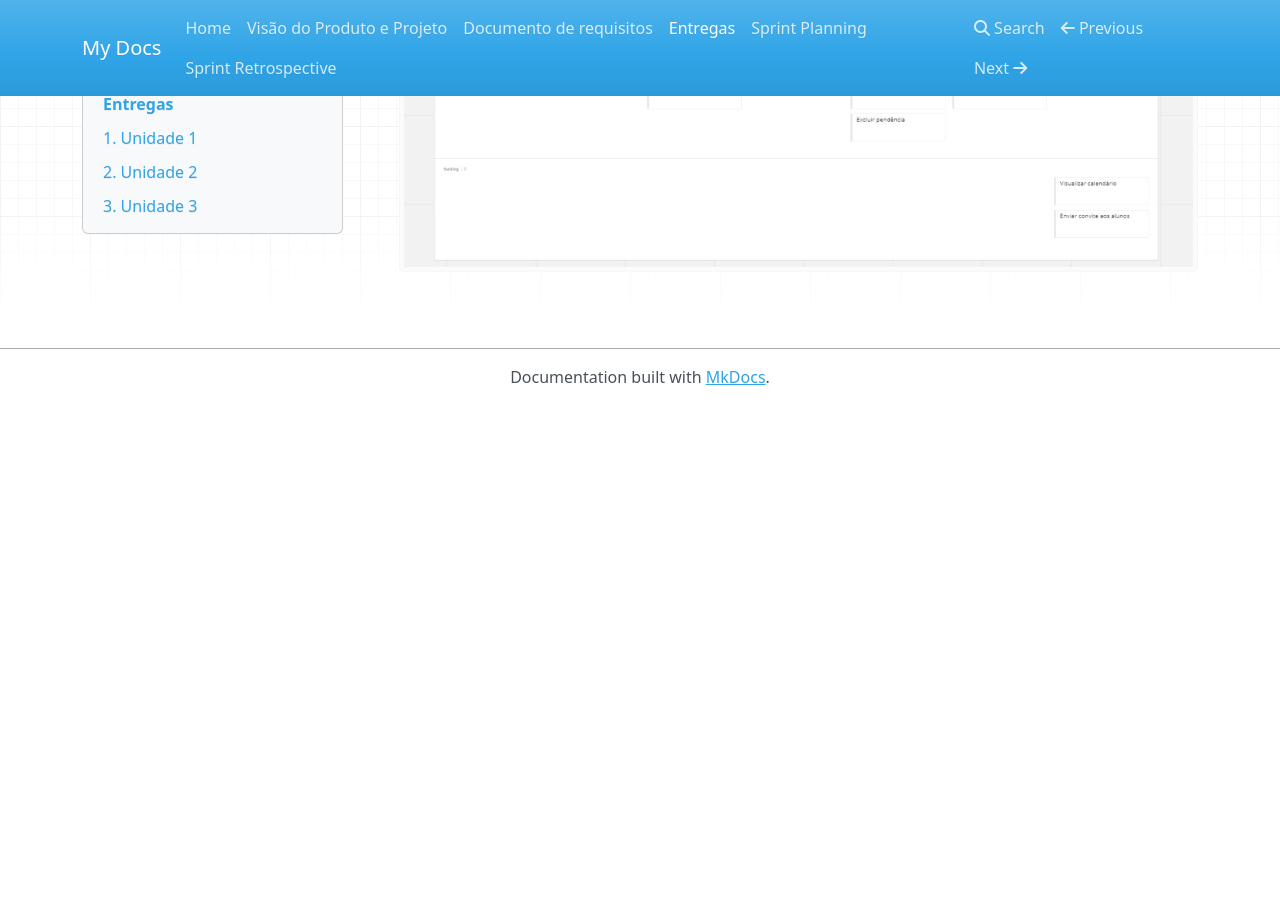
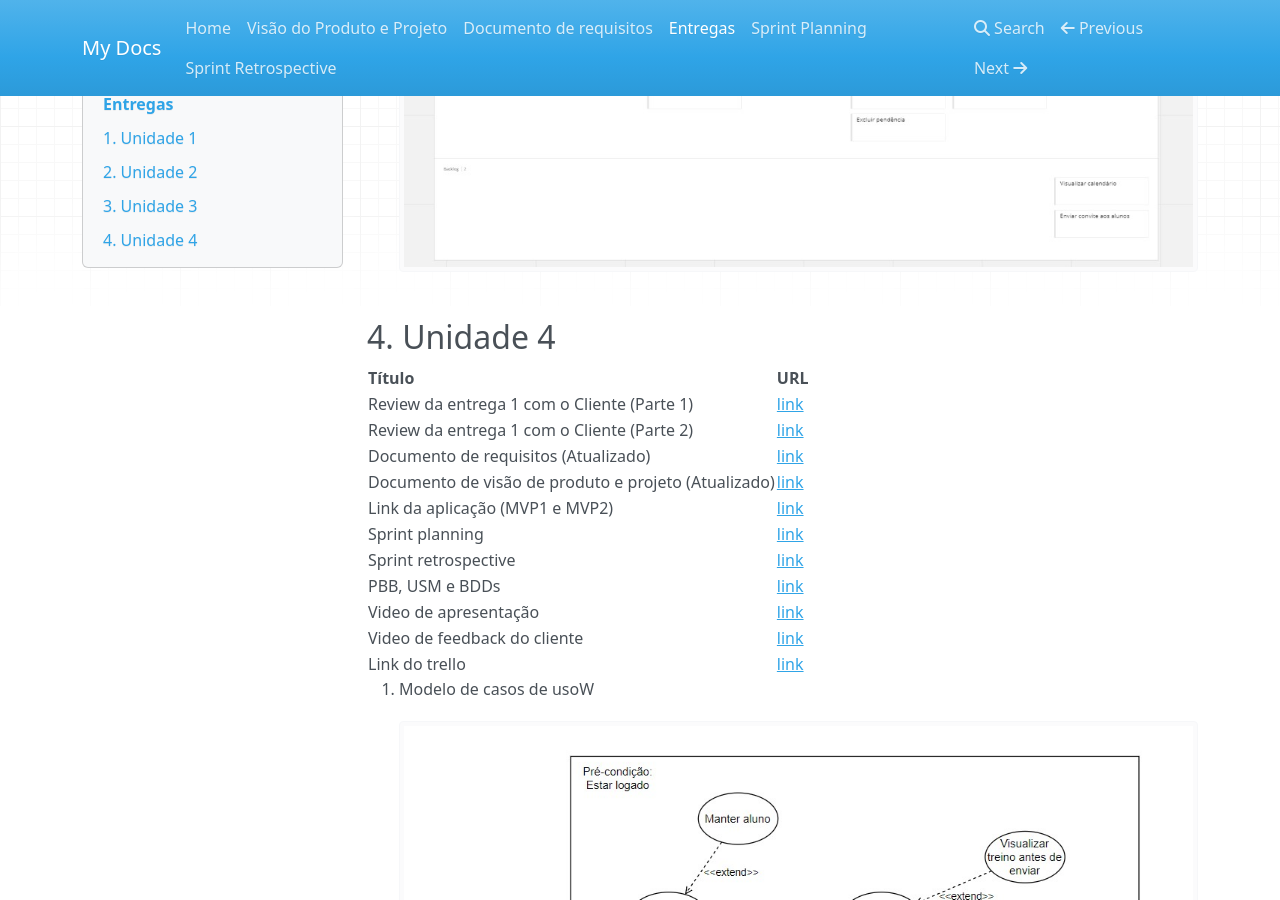
Before and after one commit to mdsreq-fga-unb/2022.2-Strix, an MkDocs documentation site: the page built from documentation/docs/entregas.md, in a window 1280 px wide and 900 px high, scrolled down 8695 px. Built offline with MkDocs 1.6.1, drawn with Linux system fonts in a browser that asks for light colours; nearby versions of some CDN libraries; before the commit the page ends 9100 px from its top, so only the background shows below that.

Commit message:
alterações na docs

```diff
--- a/documentation/docs/entregas.md
+++ b/documentation/docs/entregas.md
@@ -51,3 +51,21 @@
 1. Quadro Kambam ![](./img/trello.jpg)
 2. PBB e BDD ![](./img/pbb.jpg)
 3. USM ![](./img/US.jpg)
+
+## 4. Unidade 4
+
+| Título | URL  |
+|----|----|
+| Review da entrega 1 com o Cliente (Parte 1) | [link](https://www.youtube.com/watch?v=GEU_4u1T_5g) |
+| Review da entrega 1 com o Cliente (Parte 2) | [link](https://www.youtube.com/watch?v=JMds2XTMALA) |
+| Documento de requisitos (Atualizado) | [link](./documento_de_requisitos.md) |
+| Documento de visão de produto e projeto (Atualizado) | [link](./visao_do_produto.md) |
+| Link da aplicação (MVP1 e MVP2) | [link](https://2022-2-strix.vercel.app/) |
+| Sprint planning | [link](./sprint_planning.md) |
+| Sprint retrospective | [link](./sprint_retrospective.md) |
+| PBB, USM e BDDs | [link](https://miro.com/app/board/uXjVP5RsYIU=/?share_link_id=755010508584) |
+| Video de apresentação | [link](https://www.youtube.com/watch?v=qel0khWSWgc) |
+| Video de feedback do cliente | [link](https://www.youtube.com/watch?v=BO6qKlfV3aY) |
+| Link do trello | [link](https://trello.com/invite/b/R8Zmkse0/ATTIdd9bd4fce7c773190e8ee12d6103073907830A80/requisitos) |
+
+1. Modelo de casos de usoW ![](./img/CasosUso.jpg)
```
Also changed, not shown: documentation/docs/img/CasosUso.jpg (added).
